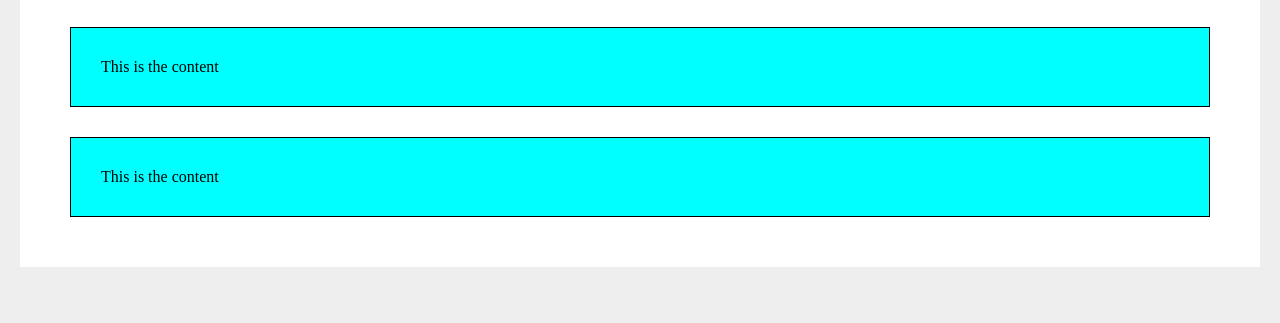
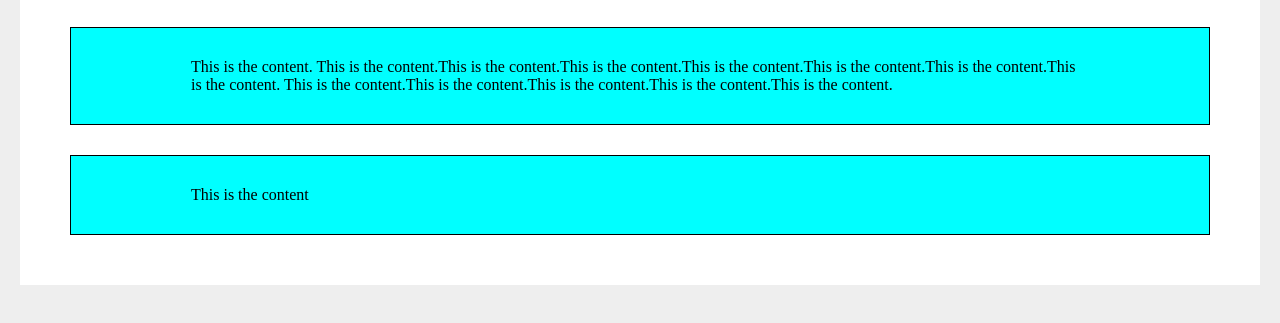
Before and after one commit to bartlomiejciupa/css_tutorial, a plain HTML site: page index.html in a window 1280 px wide. Shown: the part 89-412 px from the top of the page. Drawn offline with Linux system fonts and the light colour scheme.

Commit message:
38 Paddings

```diff
--- a/css/syntax.css
+++ b/css/syntax.css
@@ -319,7 +319,7 @@ a:hover {
 
 .box {
   margin: 30px;
-  padding: 30px;
+  padding: 30px 10%;
   border: 1px solid #000;
   background: cyan;
 }
--- a/index.html
+++ b/index.html
@@ -25,7 +25,12 @@
     <div id="main-content">
       <h1>CSS For Beginners</h1>
 
-      <div class="box">This is the content</div>
+      <div class="box">
+        This is the content. This is the content.This is the content.This is the
+        content.This is the content.This is the content.This is the content.This
+        is the content. This is the content.This is the content.This is the
+        content.This is the content.This is the content.
+      </div>
       <div class="box">This is the content</div>
     </div>
   </body>
```
